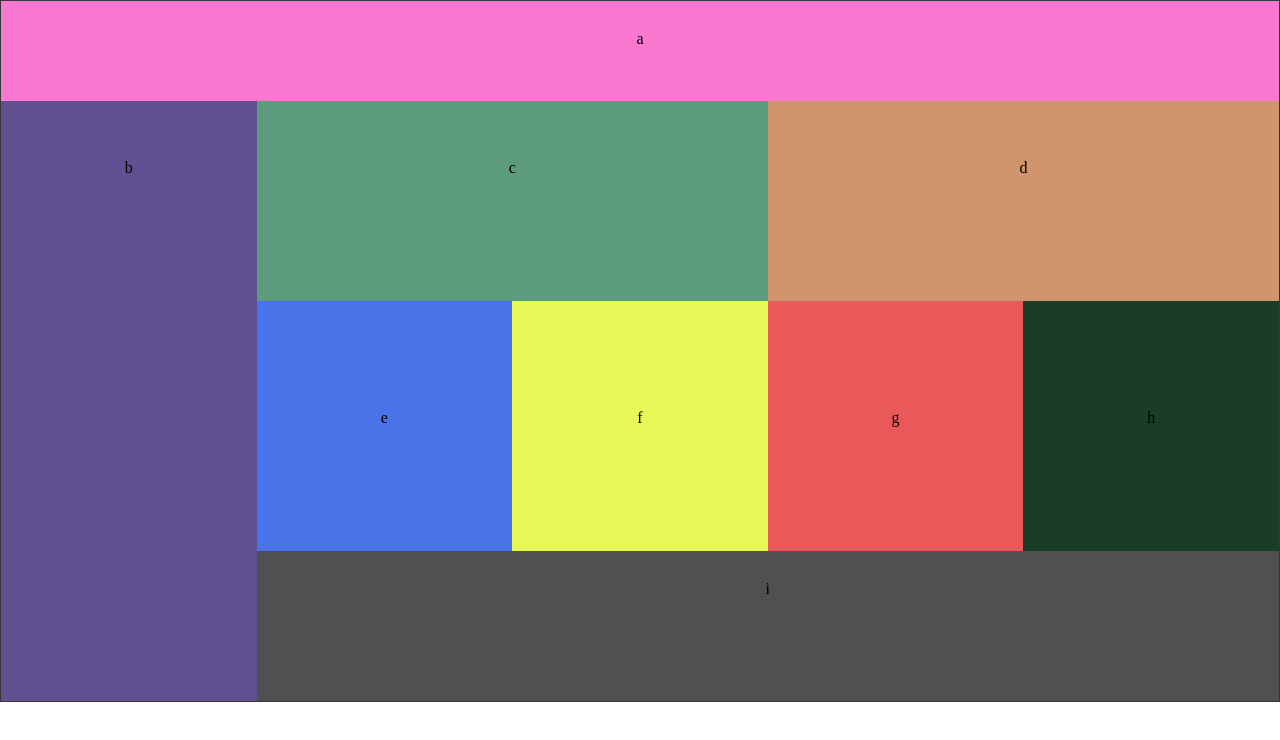
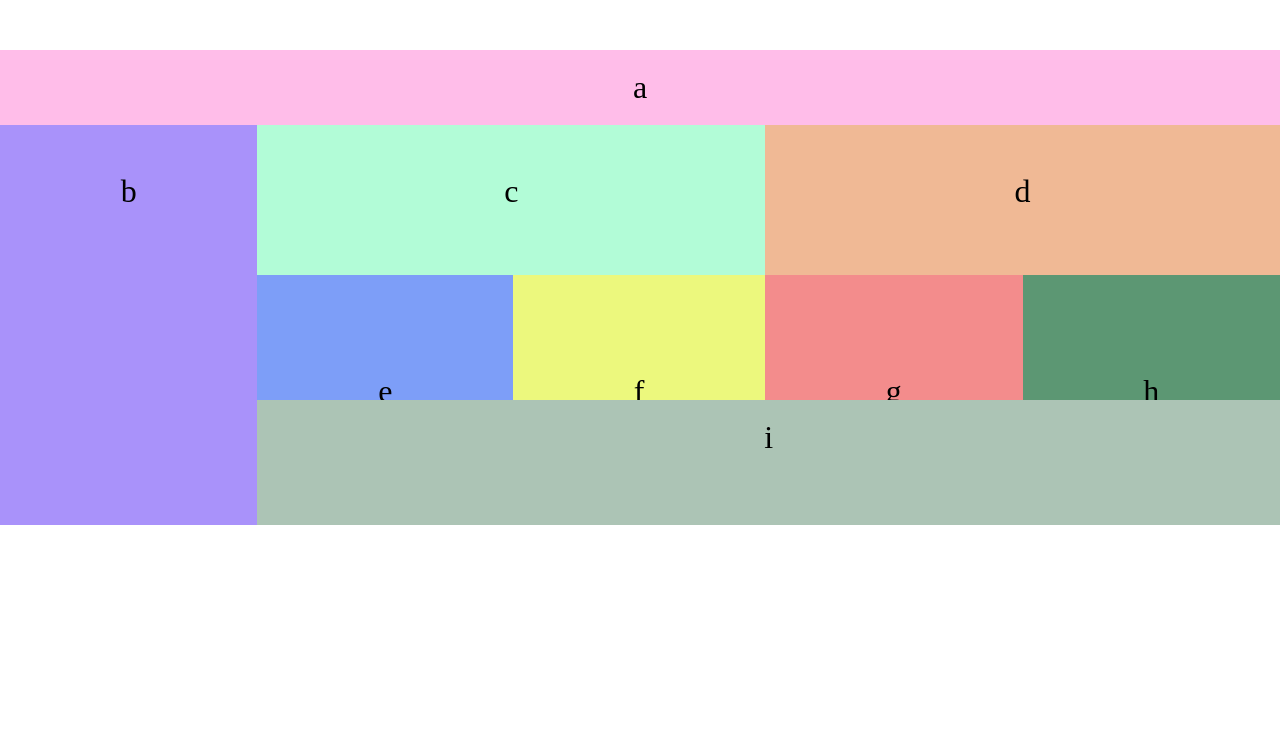
Before and after one commit to NiveenAlSmadi/lab-01, a plain HTML site: page index.html in a window 1280 px wide. Drawn offline with Linux system fonts and the light colour scheme.

Commit message:
done with grid

```diff
--- a/css/base.css
+++ b/css/base.css
@@ -5,12 +5,9 @@ body {
     border: 0;
     font-size: 100%;
     font: italic;
-    display: block;
+    display:grid;
     box-sizing: border-box;
-    width: 100%;
-    margin-left: auto;
-    margin-right: auto;
 }
-  p{
-      text-align: center;
-  }
+p {
+    text-align: center;
+}
--- a/css/layout.css
+++ b/css/layout.css
@@ -1,16 +1,17 @@
-@media (min-width: 480px)
+@media (min-width: 768px)
 {section {
-    margin-top:0px;
-    margin-bottom: 0px;
+    margin-top:50px;
+    margin-bottom: 35px;
     color:black;
-
-
-}
- @media (min-width: 768px){
+    font-size: 200%;
+    display: grid;
+    grid-template-rows: 75px 150px 125px 125px 250px 250px 80px;}}
+@media (max-width: 767px){
     section{
         color:black;
-        margin-top: 0px;
-        margin-bottom: 0px;
-
-    }
- }}
+        font-size: 35px;
+        margin-top: 35px;
+        margin-bottom: 35px;
+        display: grid;
+        grid-template-rows: 960px 200px 380px 380px 190px 190px 760px;
+}}
--- a/css/modules.css
+++ b/css/modules.css
@@ -1,146 +1,110 @@
-/* mobile view  */
-@media  (min-width: 480px) {
-  *{
-    border: 1px solid rgb(39, 35, 35);
-  }
+@media screen and (min-width:767px) {
   .a {
     background-color: rgb(255, 189, 233);
-      width: 100%;
-      height: 75px;
+      grid-column: 1/6;
       line-height: 75px;
-
   }
  .b{
   background-color: rgb(169, 146, 250);
-    width: 100%;
-    height: 150px;
+  grid-column: 1/2;
+  grid-row: 2/5;
   line-height: 133px;
 
  }
  .c{
   background-color: rgb(178, 252, 215);
-    width: 100%;
-    height: 125px;
+  grid-column: 2/4;
+  grid-row: 2/3;
   line-height: 133px;
  }
  .d{
   background-color: rgb(240, 185, 149);
-    width: 100%;
-    height: 125px;
+  grid-column: 4/6;
+  grid-row: 2/3;
   line-height: 133px;
 
  }
  .e{
   background-color: rgb(125, 158, 248);
-    width: 50%;
-    height: 250px;
-    float: left;
+  grid-column: 2/3;
+  grid-row: 3/4;
   line-height: 233px;
  }
  .f{
   background-color: rgb(236, 248, 125);
-    width: 50%;
-    height: 250px;
-    float: left;
+  grid-column:3/4;
+  grid-row: 3/4;
   line-height: 233px;
 
 }
-   .g{ background-color: rgb(245, 149, 149);
-    width: 50%;
-    height: 250px;
-    float: left;
+.g{ background-color: rgb(243, 140, 140);
+grid-column:4/5;
+grid-row: 3/4;
 line-height: 233px;}
 .h{
 background-color: rgb(92, 151, 115);
-
-    height: 250px;
-    float: left;
-    width: 50%;
-
+grid-column:5/6;
+grid-row: 3/4;
 line-height: 233px;
 }
 .i{
-    background-color: rgb(255, 255, 255);
-   width: 100%;
-   height: 80px;
+background-color: rgb(172, 196, 181);
+grid-column: 2/6;
+  grid-row: 4/5;
+line-height: 75px;
+}}
+
+/* desktop view  */
+@media screen and (max-width: 768px) {
+.a {
+  background-color: rgb(255, 189, 233);
+    grid-row: 1/2;
+    grid-column: 1/3;
     line-height: 75px;
 }
-}
-/* Desktop view  */
-
-@media(min-width: 768px){
-  *{
-    border: 1px solid rgb(56, 53, 53);
-  }
-  .a {
-    background-color: rgb(250, 120, 207);
-    width: 100%;
-    height: 100px;
-    line-height: 75px;
-
-  }
 .b{
-  float: left;
-  background-color: rgb(94, 80, 145);
-  width: 20%;
-  height: 600px;
+background-color: rgb(169, 146, 250);
+grid-column: 1/3;
 line-height: 133px;
 
 }
 .c{
-  float: left;
-  background-color: rgb(92, 155, 123);
-  width: 40%;
-  height: 200px;
+background-color: rgb(178, 252, 215);
+grid-column: 1/3;
 line-height: 133px;
 }
 .d{
-  float: left;
-  background-color: rgb(209, 149, 109);
-  width: 40%;
-  height: 200px;
+background-color: rgb(240, 185, 149);
+grid-column: 1/3;
 line-height: 133px;
 
 }
 .e{
-   float: left;
-  background-color: rgb(72, 115, 233);
-  width: 20%;
-  height: 250px;
-  float: left;
+background-color: rgb(125, 158, 248);
+grid-column: 1/2;
+grid-row: 5/6;
 line-height: 233px;
 }
 .f{
-  float: left;
-  background-color: rgb(232, 248, 87);
-  width: 20%;
-  height: 250px;
-  float: left;
+background-color: rgb(236, 248, 125);
+grid-column: 2/3;
+grid-row: 5/6;
 line-height: 233px;
 
+
 }
- .g{
-   float: left;
-  background-color: rgb(233, 89, 89);
-  width: 20%;
-  height: 250px;
-  float: left;
+.g{ background-color: rgb(243, 140, 140);
+grid-column: 1/2;
+grid-row: 7/6;
 line-height: 233px;}
 .h{
-
-  background-color: rgb(26, 61, 40);
-
-  height: 250px;
-  float: left;
-  width: 20%;
-
+background-color: rgb(92, 151, 115);
+grid-column: 2/3;
+grid-row: 7/6;
 line-height: 233px;
 }
 .i{
-  display: inline-block;
-  background-color: rgb(79, 80, 80);
-  width: 80%;
-  height: 150px;
+background-color: rgb(172, 196, 181);
+grid-column: 1/3;
 line-height: 75px;
-}
-}
+}}
```
Lines whose indentation alone changed are shown as unchanged.
